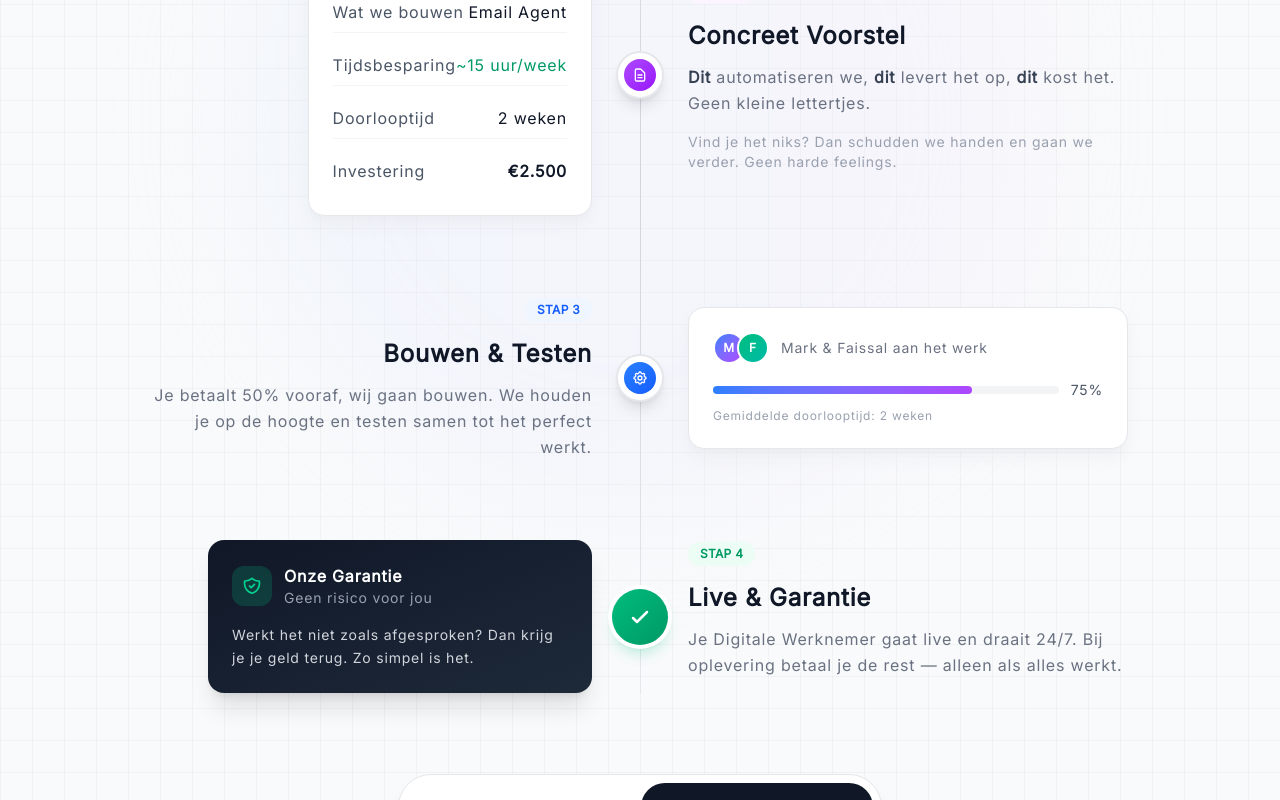
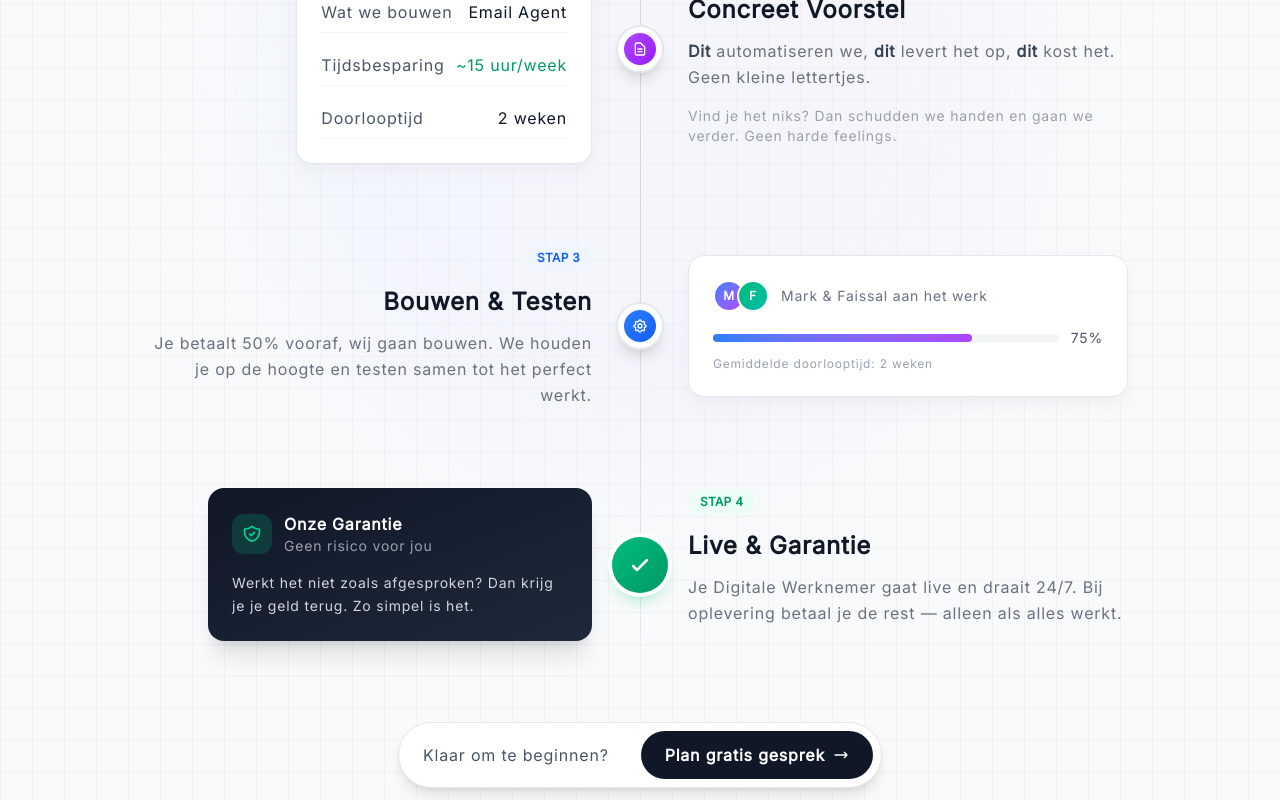
Before and after one commit to markjkaem/aifais-landing, a Next.js app: page /en in a window 1280 px wide. Shown: the part 2662-3462 px from the top of the page. Built offline with nearby package versions, Linux system fonts and the light colour scheme.

Commit message:
rm price

```diff
--- a/app/[locale]/HomeClient.tsx
+++ b/app/[locale]/HomeClient.tsx
@@ -671,7 +671,7 @@ export default function HomeClient() {
                     Voorstel Voorbeeld
                   </div>
                   <div className="space-y-3">
-                    <div className="flex justify-between items-center py-2 border-b border-gray-100">
+                    <div className="flex justify-between items-center space-x-4 py-2 border-b border-gray-100">
                       <span className="text-gray-600">Wat we bouwen</span>
                       <span className="font-medium text-gray-900">
                         Email Agent
@@ -686,10 +686,6 @@ export default function HomeClient() {
                     <div className="flex justify-between items-center py-2 border-b border-gray-100">
                       <span className="text-gray-600">Doorlooptijd</span>
                       <span className="font-medium text-gray-900">2 weken</span>
-                    </div>
-                    <div className="flex justify-between items-center py-2">
-                      <span className="text-gray-600">Investering</span>
-                      <span className="font-bold text-gray-900">€2.500</span>
                     </div>
                   </div>
                 </div>
```
